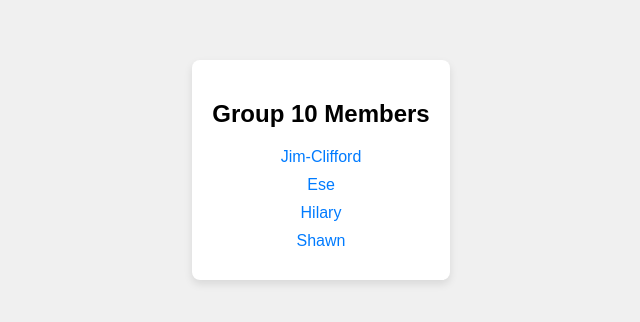
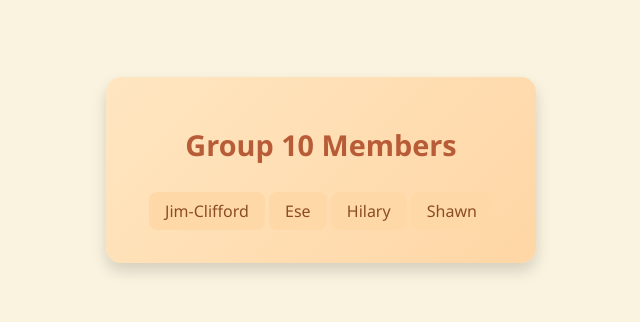
Before and after one commit to hilaryoseiokrah/Group10, a plain HTML site: page index.html in a window 1280 px wide. Shown: the part 230-552 px from the top of the page, without its empty margins (319-959 px from the left). Drawn offline with Linux system fonts and the light colour scheme.

Commit message:
Update index.html
Updated CSS styling

```diff
--- a/index.html
+++ b/index.html
@@ -5,30 +5,64 @@
     <meta name="viewport" content="width=device-width, initial-scale=1.0">
     <title>Cloud Computing Group 10 Members</title>
     <style>
+
         body {
             display: flex;
             justify-content: center;
             align-items: center;
             height: 100vh;
             margin: 0;
-            font-family: Arial, sans-serif;
-            background-color: #f0f0f0;
+            font-family: 'Segoe UI', Tahoma, Geneva, Verdana, sans-serif;
+            background-color: #FAF3E0;
+            color: #5A3E2B;
         }
+
+
         .card {
-            background-color: #fff;
-            padding: 20px;
+            background: linear-gradient(135deg, #FFE6C1, #FFD6A5);
+            padding: 25px 40px;
+            border-radius: 15px;
+            box-shadow: 0 8px 15px rgba(0, 0, 0, 0.15);
+            text-align: center;
+            max-width: 350px;
+            width: 100%;
+        }
+
+
+        .card h2 {
+            font-size: 1.8em;
+            margin-bottom: 20px;
+            color: #B85C38;
+        }
+
+
+        .card a {
+            display: inline-block;
+            margin: 8px 0;
+            padding: 8px 16px;
+            font-size: 1em;
+            color: #8A4D21;
+            text-decoration: none;
+            background-color: #FFD8A8;
             border-radius: 8px;
+            transition: all 0.3s ease;
+        }
+
+        .card a:hover {
+            background-color: #FFBD73;
+            color: #4E3426;
+            transform: translateY(-2px);
             box-shadow: 0 4px 8px rgba(0, 0, 0, 0.1);
-            text-align: center;
         }
-        .card a {
-            display: block;
-            margin: 10px 0;
-            text-decoration: none;
-            color: #007BFF;
-        }
-        .card a:hover {
-            text-decoration: underline;
+
+
+        @media (max-width: 400px) {
+            .card {
+                padding: 20px;
+            }
+            .card h2 {
+                font-size: 1.5em;
+            }
         }
     </style>
 </head>
```
